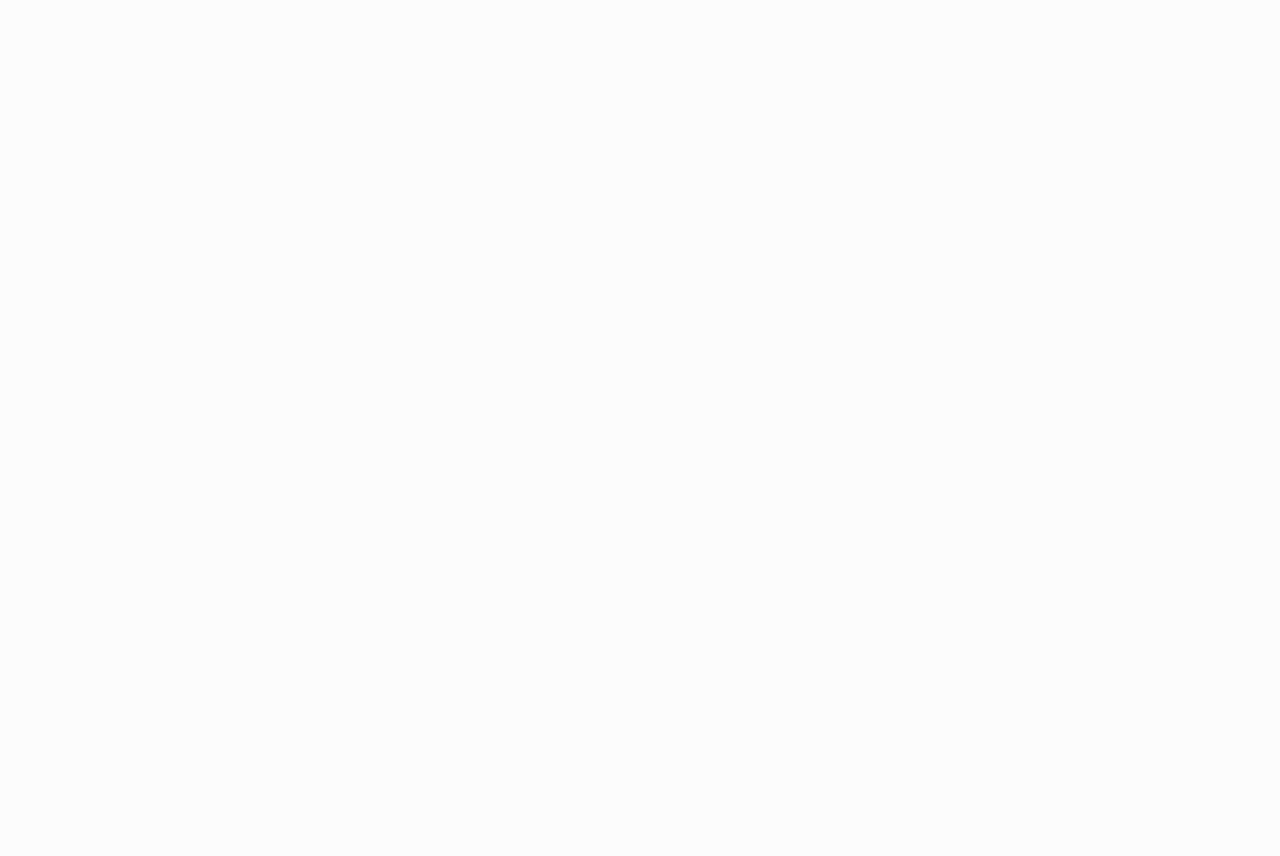
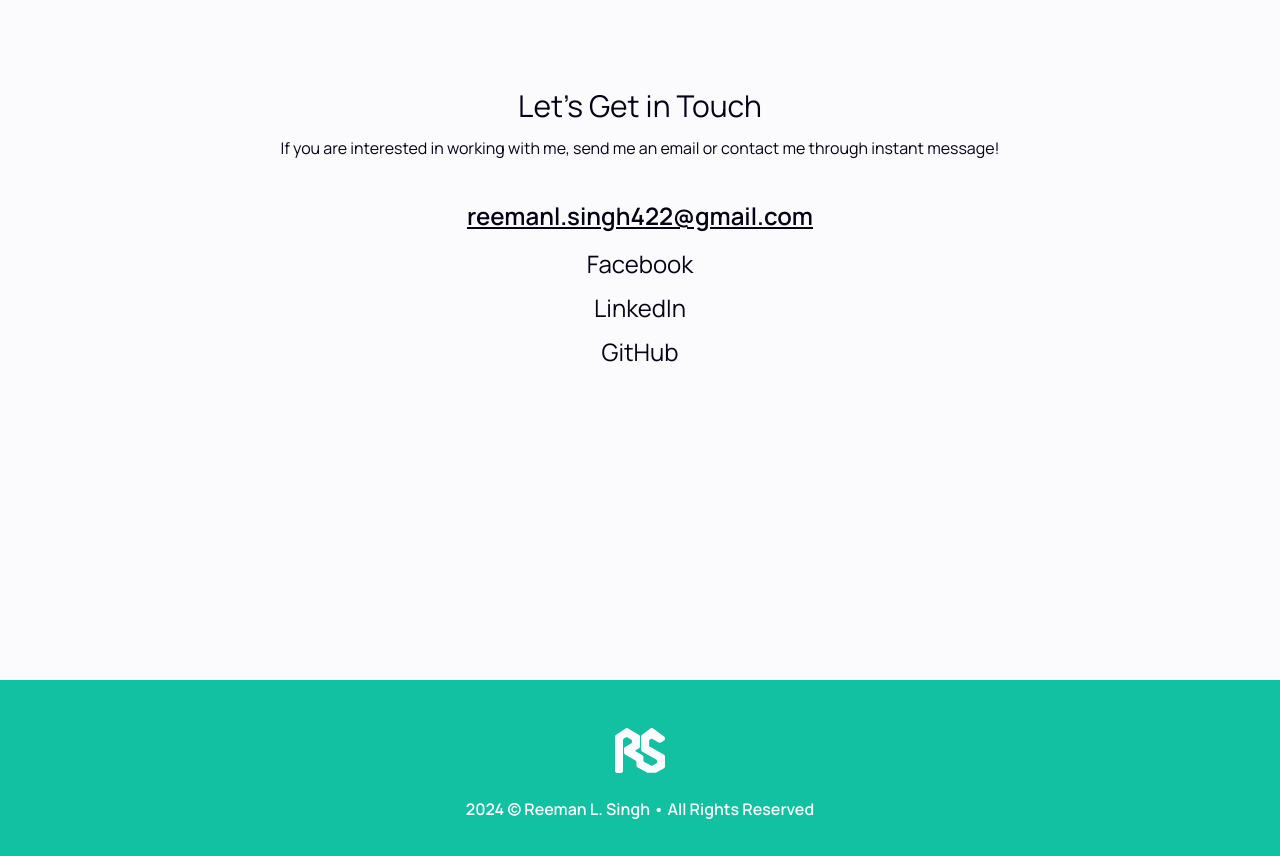
Before and after one commit to ReemanS/portfolio, a Next.js app: page / in a window 1280 px wide. Shown: the part 2520-3376 px from the top of the page. Before the commit the page ends 2400 px from the top, so only its background shows below. Built offline with nearby package versions, Linux system fonts and the light colour scheme.

Commit message:
add contact section and footer

```diff
--- a/package.json
+++ b/package.json
@@ -9,9 +9,11 @@
     "lint": "next lint"
   },
   "dependencies": {
+    "copy-to-clipboard": "^3.3.3",
     "next": "14.2.5",
     "react": "^18",
     "react-dom": "^18",
+    "react-hot-toast": "^2.4.1",
     "react-icons": "^5.3.0"
   },
   "devDependencies": {
--- /dev/null
+++ b/src/app/components/Footer.tsx
@@ -0,0 +1,18 @@
+import React from "react";
+import Image from "next/image";
+
+export default function Footer() {
+  return (
+    <footer className="bg-primary text-background flex flex-col items-center w-full h-44 px-8 py-12 md:px-24">
+      <Image
+        src={`/brand/reeman-logo-light.svg`}
+        alt="Reeman"
+        width={50}
+        height={50}
+      />
+      <div className="font-semibold mt-6">
+        2024 © Reeman L. Singh • All Rights Reserved
+      </div>
+    </footer>
+  );
+}
--- a/src/app/globals.css
+++ b/src/app/globals.css
@@ -129,7 +129,7 @@
 
 .technologies > li:hover svg {
   @apply transform scale-105;
-  transition: transform 0.3s;
+  transition: transform ease-in 0.2s;
 }
 
 .technologies > li > svg {
@@ -139,3 +139,8 @@
 .tech-name {
   @apply text-xs mt-2 text-slate-500 transition ease-in duration-150;
 }
+
+/* contact section */
+.contact-links div:hover {
+  @apply text-primary transition duration-150 cursor-pointer;
+}
--- a/src/app/page.tsx
+++ b/src/app/page.tsx
@@ -4,8 +4,8 @@
 import Main from "@/app/sections/Main";
 import Projects from "@/app/sections/Projects";
 import About from "@/app/sections/About";
-import { useEffect } from "react";
-
+import Contact from "@/app/sections/Contact";
+import Footer from "@/app/components/Footer";
 export default function Home() {
   // useEffect(() => {
   //   const glowEffect = document.getElementById("glow-effect") as HTMLElement;
@@ -38,7 +38,9 @@
         <Main />
         <Projects />
         <About />
+        <Contact />
       </main>
+      <Footer />
     </>
   );
 }
--- /dev/null
+++ b/src/app/sections/Contact.tsx
@@ -0,0 +1,59 @@
+import copy from "copy-to-clipboard";
+import toast, { Toaster } from "react-hot-toast";
+
+export default function Contact() {
+  const handleCopy = () => {
+    copy("reemanl.singh422@gmail.com");
+    toast.success("Email copied to clipboard!", {
+      className: "text-text",
+      iconTheme: { primary: "#11C1A2", secondary: "#FBFBFE" },
+    });
+  };
+
+  return (
+    <section className="min-h-screen">
+      <Toaster position="bottom-center" reverseOrder={false} />
+      <div className="pt-28 flex flex-col items-center">
+        <h2 className="pt-24">Let's Get in Touch</h2>
+        <div className="mt-3 text-left sm:text-center">
+          If you are interested in working with me, send me an email or contact
+          me through instant message!
+        </div>
+
+        <div className="contact-links text-center text-lg sm:text-2xl">
+          <div
+            id="email-link"
+            className="mt-10 font-semibold mb-4"
+            onClick={handleCopy}
+          >
+            <span className="relative group underline">
+              reemanl.singh422@gmail.com
+              <svg
+                className="absolute -right-8 top-1/3 w-5 h-5 text-background group-hover:text-primary group-active:text-primary transition duration-150"
+                stroke="currentColor"
+                fill="currentColor"
+                stroke-width="0"
+                viewBox="0 0 24 24"
+                height="200px"
+                width="200px"
+                xmlns="http://www.w3.org/2000/svg"
+              >
+                <path fill="none" d="M0 0h24v24H0V0z"></path>
+                <path d="M16 1H4c-1.1 0-2 .9-2 2v14h2V3h12V1zm3 4H8c-1.1 0-2 .9-2 2v14c0 1.1.9 2 2 2h11c1.1 0 2-.9 2-2V7c0-1.1-.9-2-2-2zm0 16H8V7h11v14z"></path>
+              </svg>
+            </span>
+          </div>
+          <a href="https://www.facebook.com/rem.422">
+            <div className="mb-3">Facebook</div>
+          </a>
+          <a href="https://www.linkedin.com/in/reeman-singh/">
+            <div className="mb-3">LinkedIn</div>
+          </a>
+          <a href="https://github.com/ReemanS">
+            <div className="mb-3">GitHub</div>
+          </a>
+        </div>
+      </div>
+    </section>
+  );
+}
```
Also changed, not shown: public/brand/reeman-logo-light.svg (added), 1 other file (tests, documents, lock files or other folders).
